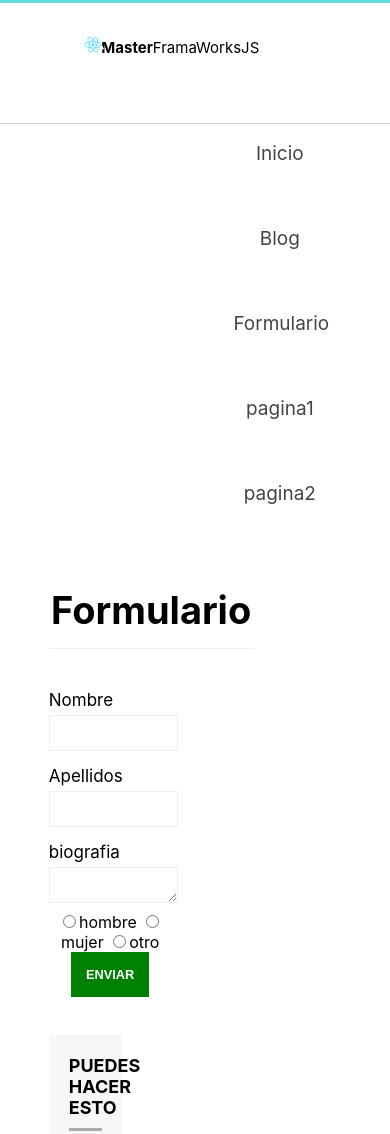
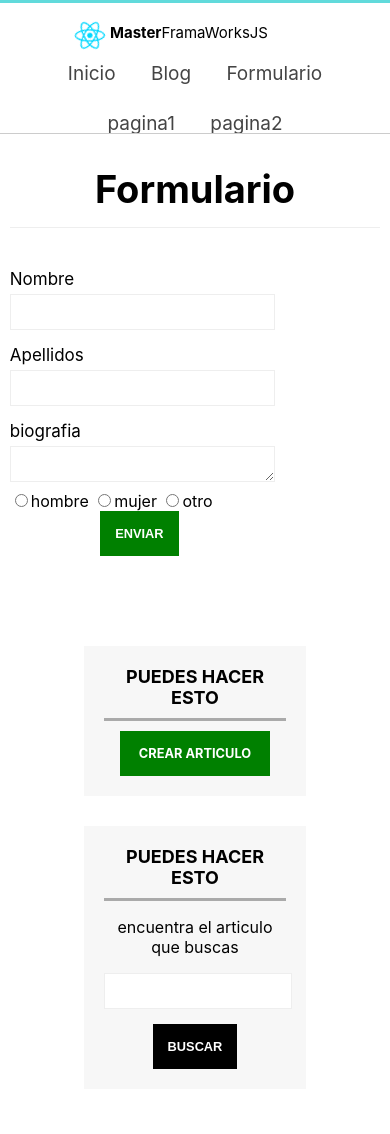
Before and after one commit to CursosVarios/udemyAngularReactVue1, a plain HTML site: page maquetado/formulario.html in a window 390 px wide. Shown: the top 1134 px of the page. Drawn offline with Linux system fonts and the light colour scheme.

Commit message:
Se completa maquetado para react

```diff
--- a/maquetado/assents/scss/styles.scss
+++ b/maquetado/assents/scss/styles.scss
@@ -21,7 +21,7 @@ body {
   margin: 0px auto;
 }
 #logo {
-  width: 20%;
+  // width: 20%;
   font-size: 30px;
   float: left;
   margin: 35px;
@@ -29,7 +29,7 @@ body {
 #logo img {
   display: block;
   float: left;
-  width: 30%;
+  width: 30px;
   /* margin-right: -10px; */
   margin-top: -1px;
   animation: girar infinite 30s linear;
@@ -55,18 +55,18 @@ body {
   float: right;
   font-size: 19px;
   /* display: flex; */
-}
-#menu ul {
+  ul {
     line-height: 85px;
-  width: 60%;
+    width: 90%;
     float: right;
   }
-#menu ul li {
+  li {
     list-style: none;
     height: 46px;
     display: inline-block;
     margin-left: 15px;
     margin-right: 15px;
+  }
 }
 #menu a {
   text-decoration: none;
@@ -224,10 +224,11 @@ textarea {
     font-size: 17px;
   }
 }
-.form-group {
-}
+// .form-group {
+// }
 
 #footer {
+  margin-bottom: 0;
   background-color: #f7f7f7;
   width: 100%;
   height: 70px;
@@ -303,3 +304,85 @@ textarea {
     border: none;
   }
 }
+
+@media (max-width: 1488px) {
+  .center {
+    width: 85%;
+  }
+}
+
+@media (max-width: 1314px) {
+  .center {
+    width: 95%;
+  }
+}
+
+@media (max-width: 799px) {
+  #logo {
+    float: none;
+    width: 240px;
+    margin: 20px auto 0;
+  }
+  #menu {
+    &,
+    ul {
+      width: auto;
+      clear: both;
+      float: none;
+      margin: 0;
+      padding: 0;
+      // line-height: 43px;
+    }
+  }
+  #content {
+    float: none;
+    width: 100%;
+  }
+  #sidebar {
+    float: none;
+    width: 60%;
+    margin: 0 auto 50px;
+    h1 {
+      padding-top: 115px;
+      font-size: 25px;
+    }
+  }
+}
+
+@media (max-width: 508px) {
+  #header {
+    min-height: 130px;
+    overflow: hidden;
+  }
+  #menu {
+    &,
+    ul {
+      line-height: 50px;
+    }
+  }
+  ul {
+    li {
+      margin-left: 7px;
+      margin-right: 7px;
+    }
+  }
+  #sidebar {
+    min-height: 180px;
+    h1 {
+      font-size: 19px;
+      padding-top: 50px;
+    }
+    .btn-white {
+      margin-top: 20px;
+    }
+    &.slider-small {
+      height: 100px;
+      h1 {
+        padding: 30px;
+      }
+    }
+  }
+  .mid-form {
+    width: 70%;
+  }
+}
--- a/maquetado/formulario.html
+++ b/maquetado/formulario.html
@@ -13,7 +13,7 @@
   <header id="header">
     <div class="center">
       <div id="logo">
-        <img src="assents/images/react.png" alt="logo de react">
+        <img src="assents/images/react.svg" alt="logo de react">
         <span id="brand">
           <strong>Master</strong>FramaWorksJS
         </span>
@@ -86,8 +86,8 @@
         </form>
       </div>
     </aside>
+    <div class="clearfix"></div>
   </div>
-  <div class="clearfix"></div>
   <footer id="footer">
     <div class="center">
       <p>
```
Also changed, not shown: maquetado/article.html (+1 -1 lines), maquetado/blog.html (+1 -1 lines), maquetado/index.html (+1 -1 lines), maquetado/assents/css/styles.css, maquetado/assents/images/react.svg (added), 1 other file. Lines whose indentation alone changed are shown as unchanged.
